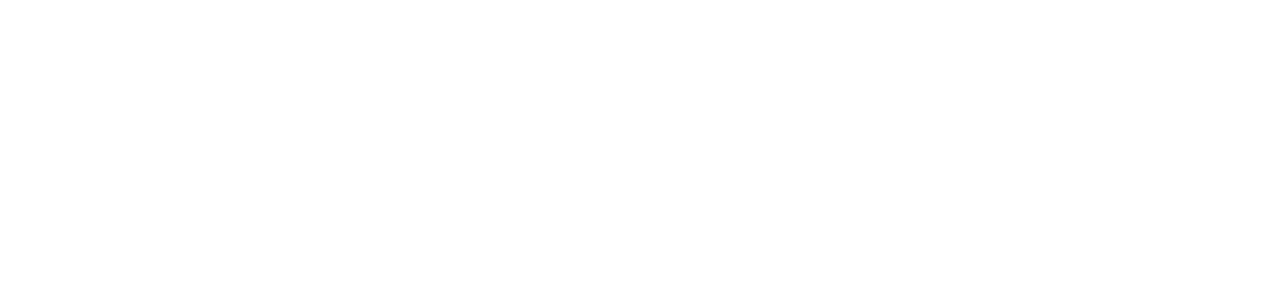
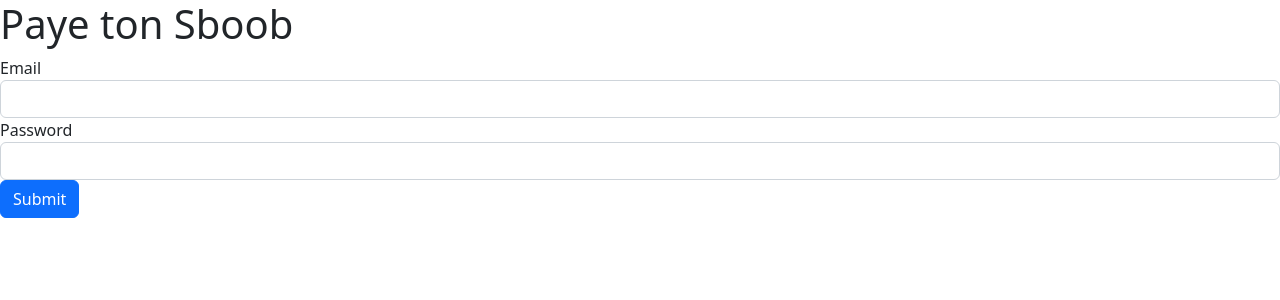
Before and after one commit to mvidailhet/paye-ton-sboob, an Angular app in the folder apps/front/: page /login in a window 1280 px wide. Before the commit this address led to /. Shown: the top 300 px of the page. Built offline with nearby package versions, Linux system fonts and the light colour scheme.

Commit message:
Création du formulaire de login et création de la route pour arriver sur la page de login

```diff
--- a/apps/front/src/app/app-routing.module.ts
+++ b/apps/front/src/app/app-routing.module.ts
@@ -1,7 +1,18 @@
 import { NgModule } from '@angular/core';
 import { RouterModule, Routes } from '@angular/router';
+import { LoginComponent } from './pages/login/login.component';
 
-const routes: Routes = [];
+const routes: Routes = [
+  {
+    path: 'login',
+    component: LoginComponent
+  },
+  {
+    path: '',
+    pathMatch: 'full',
+    redirectTo: '/login'
+  }
+];
 
 @NgModule({
   imports: [RouterModule.forRoot(routes)],
--- a/apps/front/src/app/app.module.ts
+++ b/apps/front/src/app/app.module.ts
@@ -5,6 +5,7 @@
 import { AppComponent } from './app.component';
 import { LoginComponent } from './pages/login/login.component';
 import { NgbModule } from '@ng-bootstrap/ng-bootstrap';
+import { ReactiveFormsModule } from '@angular/forms';
 
 @NgModule({
   declarations: [
@@ -14,6 +15,7 @@
   imports: [
     BrowserModule,
     AppRoutingModule,
+    ReactiveFormsModule,
     NgbModule
   ],
   providers: [],
--- a/apps/front/src/app/pages/login/login.component.html
+++ b/apps/front/src/app/pages/login/login.component.html
@@ -1 +1,13 @@
-<p>login works!</p>
+<h1>Paye ton Sboob</h1>
+
+<form [formGroup]="loginForm" (ngSubmit)="onSubmit()">
+  <div class="form-group">
+    <label for="email">Email</label>
+    <input type="text" class="form-control" id="email" formControlName="email">
+  </div>
+  <div class="form-group">
+    <label for="password">Password</label>
+    <input type="password" class="form-control" id="password" formControlName="password">
+  </div>
+  <button type="submit" class="btn btn-primary">Submit</button>
+</form>
--- a/apps/front/src/app/pages/login/login.component.ts
+++ b/apps/front/src/app/pages/login/login.component.ts
@@ -1,10 +1,20 @@
 import { Component } from '@angular/core';
+import { FormBuilder } from '@angular/forms';
 
 @Component({
   selector: 'app-login',
   templateUrl: './login.component.html',
-  styleUrls: ['./login.component.scss']
+  styleUrls: ['./login.component.scss'],
 })
 export class LoginComponent {
+  loginForm = this.fb.group({
+    email: [''],
+    password: [''],
+  });
 
+  constructor(private fb: FormBuilder) {}
+
+  onSubmit() {
+    console.log('submit');
+  }
 }
```
